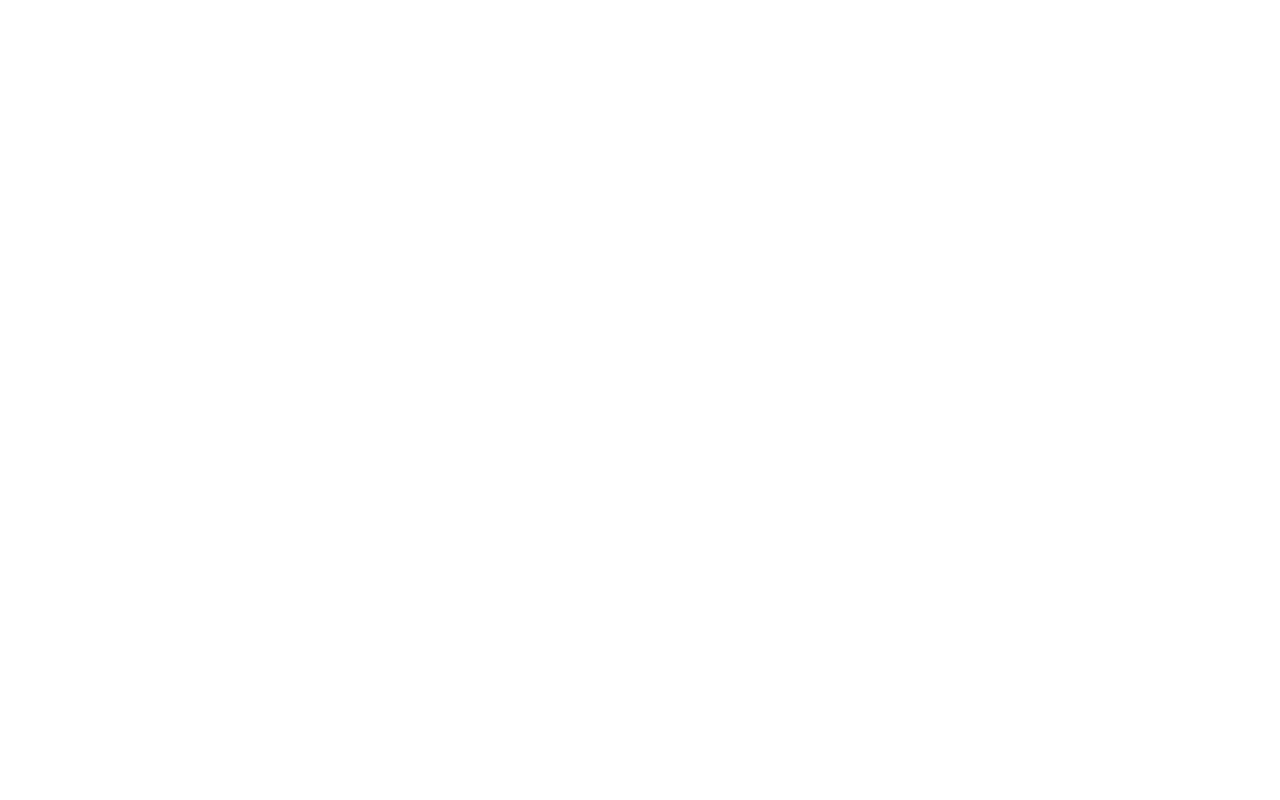
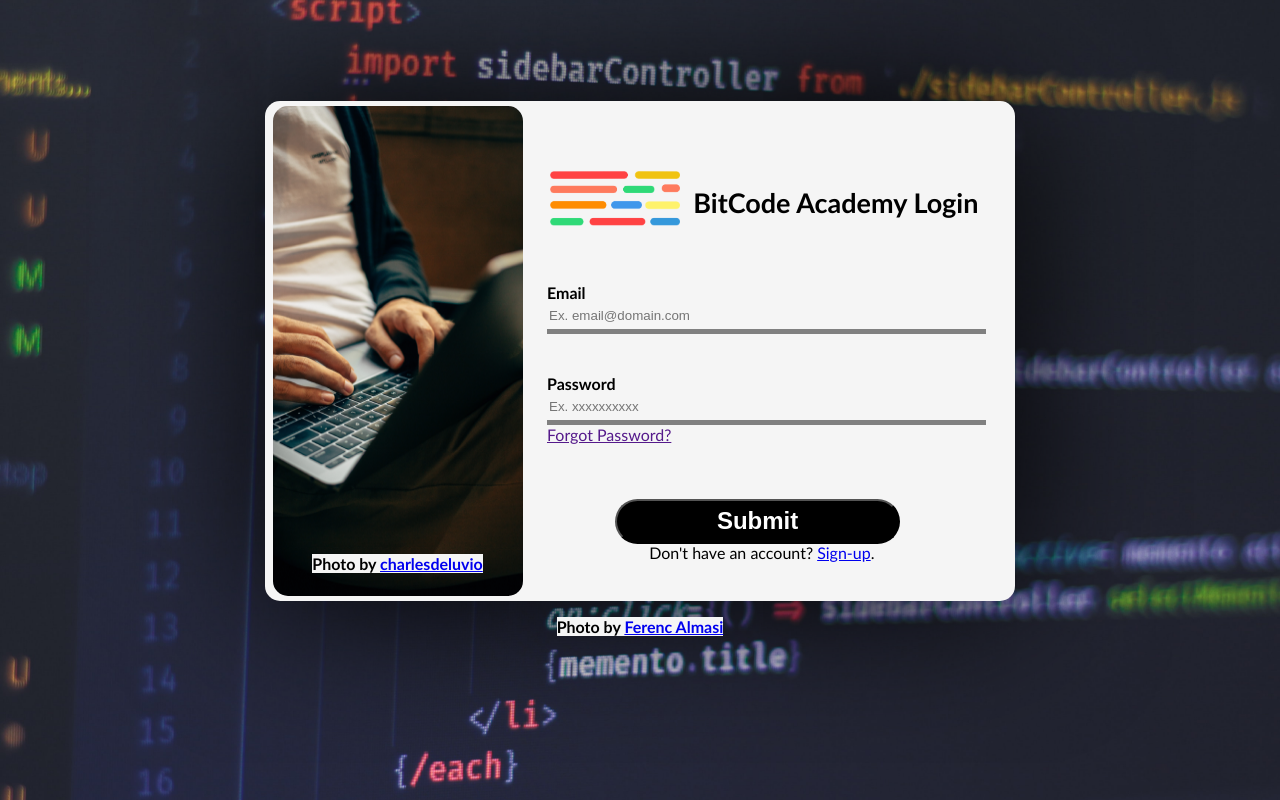
Before and after one commit to MuhammadAA/BitCode-Academy-Sign-Up-Page, a plain HTML site: page login.html in a window 1280 px wide. Drawn offline with Linux system fonts and the light colour scheme.

Commit message:
Finalized Changes on login page
- Added all CSS to the login page
- Added all page content using HTML and CSS
- Updated README

```diff
--- a/login.css
+++ b/login.css
@@ -0,0 +1,178 @@
+html {
+    background: url(background.jpg) no-repeat center center fixed;
+    background-size: 150%;
+
+    font-family:'Trebuchet MS', 'Lucida Sans Unicode', 'Lucida Grande', 'Lucida Sans', Arial, sans-serif;
+}
+
+
+.login {
+    display: grid;
+    grid-template-columns: 255px 495px;
+    background-color: whitesmoke;
+    height: 500px;
+    width: 750px;
+
+
+    margin-right: auto;
+    margin-left: auto;
+    margin-bottom: auto;
+    margin-top: 8%;
+
+    box-shadow: 0 0 150px black;
+    border-radius: 15px;
+}
+
+.image {
+    display: inline-block;
+    padding: 1%;
+    height: 490px;
+    width: 250px;
+    margin-top: auto;
+    margin-bottom: auto;
+    margin-left: 5px;
+}
+img {
+    width: 100%;
+    height: 100%;
+    border-radius: 15px;
+}
+
+.right-side {
+    display: inline-block;
+    margin-left: auto;
+    margin-right: auto;
+
+    margin-top: 50px;
+}
+
+.logo{
+    display: inline-block;
+    height: auto;
+    height: 55px;
+    width: 129.8px;
+
+    margin-top: 20px;
+    margin-left: 30px;
+    border-radius: 0%
+
+}
+
+h1 {
+    display: inline-block;
+    height: fit-content;
+    width: fit-content;
+    display: block;
+    font-size: 27px;
+
+    /*text-decoration: underline;*/
+
+    margin-left: 35%;
+    margin-top: -43px;
+    margin-right: auto;
+
+
+}
+.header {
+    display: block;
+    margin-left: auto;
+    margin-right: auto;
+    margin-bottom: 10px;
+}
+
+
+fieldset {
+    display: block;
+    border: none;
+    text-align: left;
+    font-size: medium;
+
+    margin-left: 15px;
+}
+
+.inputDiv {
+    display: block;
+    margin-top: 40px;
+}
+label {
+    display: block;
+    margin-bottom: -5px;
+    font-weight: 700;
+}
+input {
+    margin-top: 5px;
+    width: 435px;
+    height: 25px;
+
+    border: none;
+    outline: none;
+
+    color: black;
+    background: transparent;
+    border-bottom: 5px solid grey;
+
+    vertical-align: text-bottom;
+}
+input:focus{
+    border-bottom: 5px solid black;
+    font-weight: 800;
+}
+input:valid{
+    border-bottom: 5px solid green;
+}
+#forgotPass {
+    width: fit-content;
+    text-align: right;
+
+}
+
+
+button {
+    margin-left: 15%;
+    margin-right: auto;
+    margin-top: 55px;
+
+
+    height: 45px;
+    width: 285px;
+
+    font-size: x-large;
+    font-weight: 800;
+
+
+    border-radius: 25px;
+
+
+    background-color: black;
+    color: white;
+}
+
+button:active{
+    background-color: rgb(111, 111, 111);
+}
+#signup {
+    width: fit-content;
+    margin-left: 22.5%;
+    margin-right: auto;
+    margin-top: -1px;
+}
+
+
+#background-credits {
+    font-weight: 800;
+    max-width: fit-content;
+    margin-left: auto;
+    margin-right: auto;
+    background-color: whitesmoke;
+}
+
+#photo-credits {
+    position: relative;
+    font-weight: 800;
+    max-width: fit-content;
+    margin-top: -45px;
+    margin-left: auto;
+    margin-right: auto;
+
+    background-color: whitesmoke;
+}
--- a/login.html
+++ b/login.html
@@ -9,6 +9,41 @@
     <link rel="icon" href="logo.png">
 </head>
 <body>
+    <div class="login">
 
+        <div class="image">
+            <img src="usingComputer.png">
+            <p id="photo-credits">Photo by <a href="https://unsplash.com/@charlesdeluvio?utm_source=unsplash&utm_medium=referral&utm_content=creditCopyText">charlesdeluvio</a></p>
+        </div>
+
+        <div class="right-side">
+            <div class="header">
+                <img class="logo" src="logo.png">
+                <h1>BitCode Academy Login</h1>
+            </div>
+
+            <fieldset>
+                <form action="" method="post" id="form">
+
+                    <div class="inputDiv">
+                        <label for="email">Email</label>
+                        <input name="email" type="email" id="email" placeholder="Ex. email@domain.com" required>
+                    </div>
+
+                    <div class="inputDiv">
+                        <label for="pass">Password</label>
+                        <input input name="password" type="password" id="pass" placeholder="Ex. xxxxxxxxxx" required minlength="8">
+                        <a id="forgotPass" href="">Forgot Password?</a>
+                    </div>
+
+
+                    <button type="submit">Submit</button>
+                    <p id="signup">Don't have an account? <a href="signup.html">Sign-up</a>.</p>
+
+                </form>
+            </fieldset>
+        </div>
+    </div>
 </body>
+<p id="background-credits"c>Photo by <a href="https://unsplash.com/@flowforfrank?utm_source=unsplash&utm_medium=referral&utm_content=creditCopyText">Ferenc Almasi</a> </p>
 </html>
```
Also changed, not shown: usingComputer.png (added), 1 other file.
